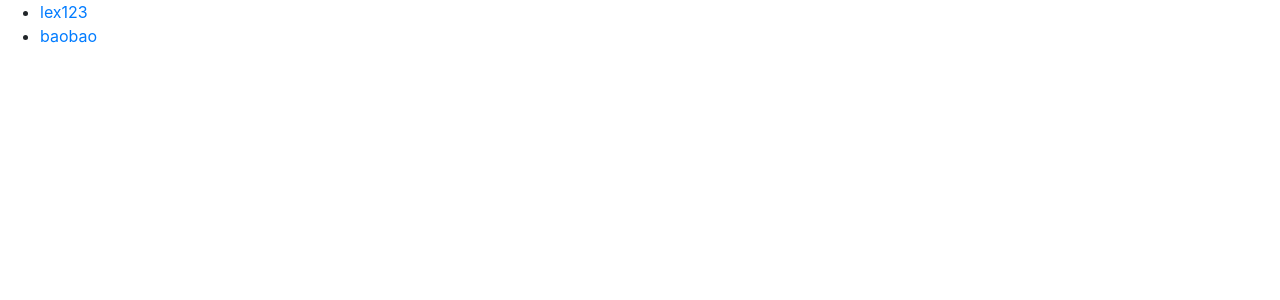
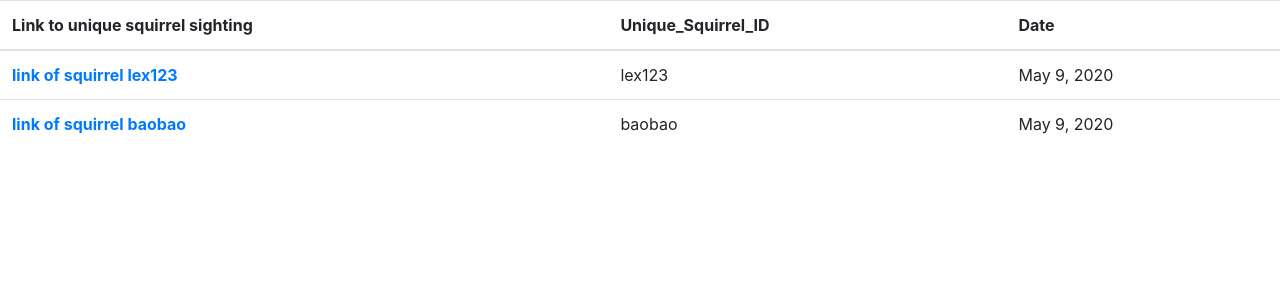
Before and after one commit to xw2697/TFA_Project, a Django app: page /sightings/list/ in a window 1280 px wide. Before the commit the part shown is almost empty. Shown: the top 300 px of the page. Run offline with Django 3.2, Linux system fonts and the light colour scheme; data comes from the database, SQL or seed files in the repository; some libraries are stand-ins or nearby versions.

Commit message:
Modify the list.html to add table of link,unique_squirrel_id and date

```diff
--- a/sightings/templates/sightings/list.html
+++ b/sightings/templates/sightings/list.html
@@ -5,11 +5,26 @@
 
         </head>
         <body>
-                <ul>
-                    {% for squirrel in squirrels %}
-                    <li><a href="/sightings/{{ squirrel.unique_Squirrel_ID}}">{{ squirrel.unique_Squirrel_ID}}</a></li>
-                    {% endfor %}
-                </ul>
+
+<table class="table table-hover">
+  <thead>
+    <tr>
+      <th scope="col">Link to unique squirrel sighting</th>
+      <th scope="col">Unique_Squirrel_ID</th>
+      <th scope="col">Date</th>
+    </tr>
+  </thead>
+  <tbody>
+    {% for squirrel in squirrels %}
+    <tr>
+      <th scope="row"><a href="/sightings/{{ squirrel.unique_Squirrel_ID}}">link of squirrel {{ squirrel.unique_Squirrel_ID}}</a></th>
+      <td>{{squirrel.unique_Squirrel_ID}}</td>
+      <td>{{squirrel.date}}</td>
+    </tr>
+    {% endfor %}
+  </tbody>
+</table>
+
 <script src="https://code.jquery.com/jquery-3.4.1.slim.min.js" integrity="sha384-J6qa4849blE2+poT4WnyKhv5vZF5SrPo0iEjwBvKU7imGFAV0wwj1yYfoRSJoZ+n" crossorigin="anonymous"></script>
 <script src="https://cdn.jsdelivr.net/npm/popper.js@1.16.0/dist/umd/popper.min.js" integrity="sha384-Q6E9RHvbIyZFJoft+2mJbHaEWldlvI9IOYy5n3zV9zzTtmI3UksdQRVvoxMfooAo" crossorigin="anonymous"></script>
 <script src="https://stackpath.bootstrapcdn.com/bootstrap/4.4.1/js/bootstrap.min.js" integrity="sha384-wfSDF2E50Y2D1uUdj0O3uMBJnjuUD4Ih7YwaYd1iqfktj0Uod8GCExl3Og8ifwB6" crossorigin="anonymous"></script>
```
